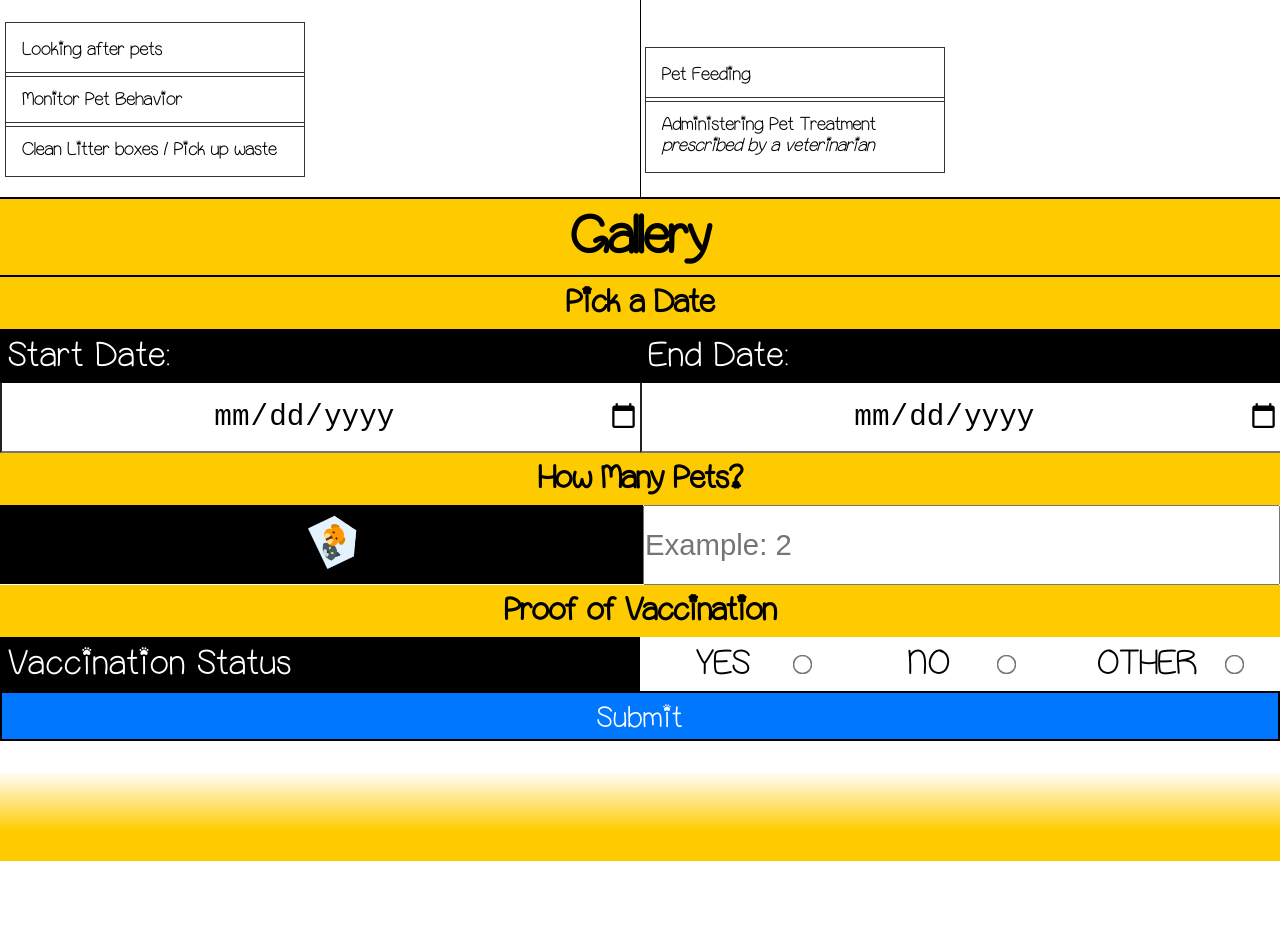
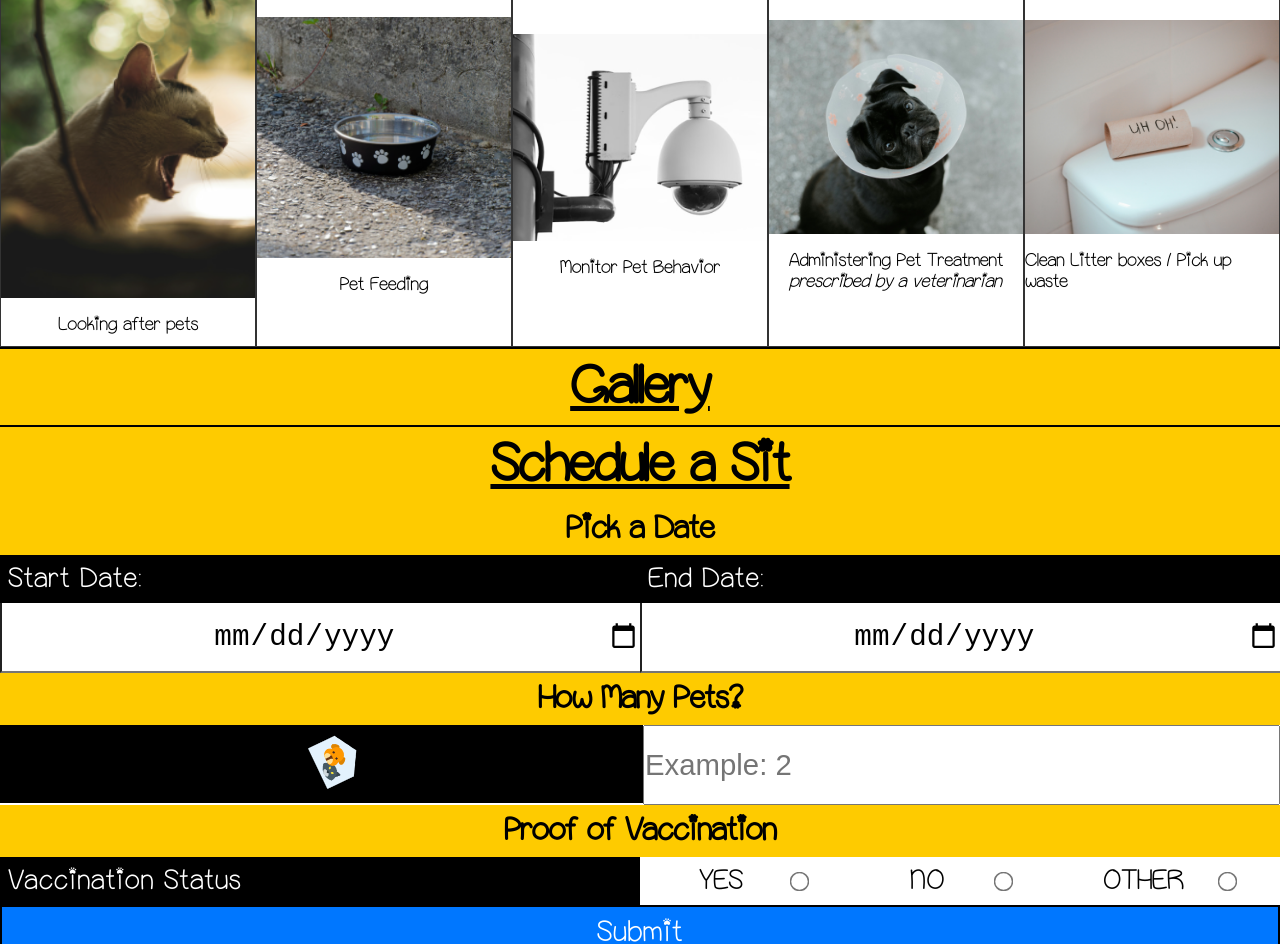
Before and after one commit to KylesTech95/idogsit, a website: page index.html in a window 1280 px wide. Shown: the part 685-1629 px from the top of the page. Before the commit the page ends 1546 px from the top, so only its background shows below. Drawn offline with Linux system fonts and the light colour scheme.

Commit message:
feat: add media to services

```diff
--- a/index.html
+++ b/index.html
@@ -78,7 +78,7 @@
                 <div id="services-col">Monitor Pet Behavior</div>
             </li>
             <li class="services-list-item">
-                <div id="services-col">Administering Pet Treatment <em>prescribed by a veterinarian</em></div>
+                <div id="services-col">Administering Pet Treatment <br><em>prescribed by a veterinarian</em></div>
             </li>
             <li class="services-list-item">
                 <div id="services-col">Clean Litter boxes / Pick up waste</div>
@@ -96,7 +96,10 @@
 
     <!-- form -->
       <form action="/schedule" id="form-id">
-
+        <div id="form-title">
+            <h1 id="form-title-h1">Schedule a Sit</h1>
+            <!-- <img src="./media/downarrow.png" id="down-arrow" alt="down arrow"> -->
+        </div>
         <!-- pick a date -->
             <div id="date-title" class="form-title">
                 <h1>Pick a Date</h1>
--- a/main.js
+++ b/main.js
@@ -5,7 +5,8 @@ let [dog,cat] = ['dogpaw.png','catpaw.png']
 let animals = ['dog-run','puppy','dog-play'];
 const servicesListContainer = document.getElementById('services-list-container');
 const servicesListItems = [...servicesListContainer.children].filter((x,y)=>x.tagName === 'LI');
-const hr_services = document.querySelector('.hr-services')
+const hr_services = document.querySelector('.hr-services');
+const service_images = ['behavior','bowl','monitor','treatment','waste']
 let CURRENT_DEVICE = { // current device object with 2 boolean properties
     mobile:false,
     desk:true
@@ -69,7 +70,21 @@ const hr = document.getElementById('hr-main')
         // hr.style.top = document.getElementById('header').getBoundingClientRect().y + "px"
         hr.style.top = document.getElementById('header').getBoundingClientRect().y + document.getElementById('header').clientHeight
 
+        // configure services container
         document.body.clientWidth > 900 ? createServicesColumns(hr_services,servicesListItems,true) : createServicesColumns(hr_services,servicesListItems,false);
+
+        servicesListItems.map((item,index) => {
+            // console.log(item);
+            const img = new Image();
+            const path = './media/services/', ext = '.png'
+            img.src = path + service_images[index] + ext;
+            img.classList.add('services-img')
+
+            // append image to li
+            // servicesListContainer.appendChild(img)
+            item.insertBefore(img,item.children[0])
+        })
+
 
 }
 window.onresize = () => {
@@ -159,14 +174,7 @@ function createServicesColumns(hr_services,servicesListItems,bool){
         // console.log(servicesListItems)
         const [left,right] = [5, hr_services.getBoundingClientRect().x+5];
         for(let i = 0; i < servicesListItems.length; i++){
-            servicesListItems[i].classList.add('absolute')
-            if(i%2==0){
-                servicesListItems[i].style.left = left+'px';
-                servicesListItems[i].style.top = 25*(i+1)+'px';
-            } else {
-                servicesListItems[i].style.left = right + 'px';
-                servicesListItems[i].style.top = 25*(i+1)+'px';
-            }
+
 
         }
      }
--- a/styles.css
+++ b/styles.css
@@ -391,6 +391,9 @@ height:100%;
 background-color:var(--col-primary);
 padding:.5rem;
 }
+label{
+    font-size:21pt;
+}
 .date-col > label,
 .quantity-col > label,
 .proof-col > label{
@@ -500,14 +503,14 @@ font-size:26pt;
 
 
 /* services */
-#services-id,#gallery-id{
+#services-id,#gallery-id,#form-id{
     /* background:red; */
     width:100%;
 }
-#services-title,#gallery-title{
+#services-title,#gallery-title, #form-title{
     width:100%;
 }
-#services-title>h1, #gallery-title>h1{
+#services-title>h1, #gallery-title>h1,#form-title>h1{
     width:100%;
     font-size:40pt;
     padding:.5rem;
@@ -515,8 +518,14 @@ font-size:26pt;
     font-family: var(--font-family-tertiary);
     background:var(--col-primary);
     color:var(--col-tint);
+    text-decoration:underline;
 }
+#down-arrow{
+    width:50px;
+    text-align: center;
+    background-color:var(--col-primary);
 
+}
 .services-container{
     display:flex;
     flex-direction: column;
@@ -527,28 +536,46 @@ font-size:26pt;
 }
 .hr-services{
 width:.5px;
-height:200px;
+height:540px;
 border:none;
+display:none;
 background:var(--col-tint);
 }
 .services-list-item{
+    gap:1rem;
     list-style: none;
     border:.5px solid #333;
-    width:300px;
-    padding:1rem;
+    width:100%;
+    min-width:250px;
+    height:350px;
     font-family: var(--font-family-tertiary);
     font-size: 14pt;
+    display: flex;
+    flex-direction: column;
+    align-items: center;
+    justify-content:center;
+    overflow:hidden;
+    padding-bottom:2rem;
+
 }
 #services-list-container{
+    overflow-x: scroll;
+    overflow:hidden;
     position:relative;
     /* border: 2px solid #ff0000; */
     width:100%;
     display: flex;
-    flex-direction: column;
+    flex-direction: row;
     align-items: center;
     justify-content:center;
 }
 
+.services-img{
+    pointer-events: none;
+    width:320px;
+    /* position: absolute; */
+    /* bottom:0; */
+}
 
 
 /* media queries */
@@ -605,6 +632,7 @@ background:var(--col-tint);
         width:100%;
     }
 
+
     @keyframes leftToRight {
     from{
     transform:translate(0,0);
```
Also changed, not shown: media/downarrow.png (added), media/services/behavior.png (renamed from media/behavior.png), media/services/bowl.png (renamed from media/bowl.png), media/services/monitor.png (renamed from media/monitor.png), media/services/treatment.png (renamed from media/treatment.png), media/services/waste.png (renamed from media/waste.png).
